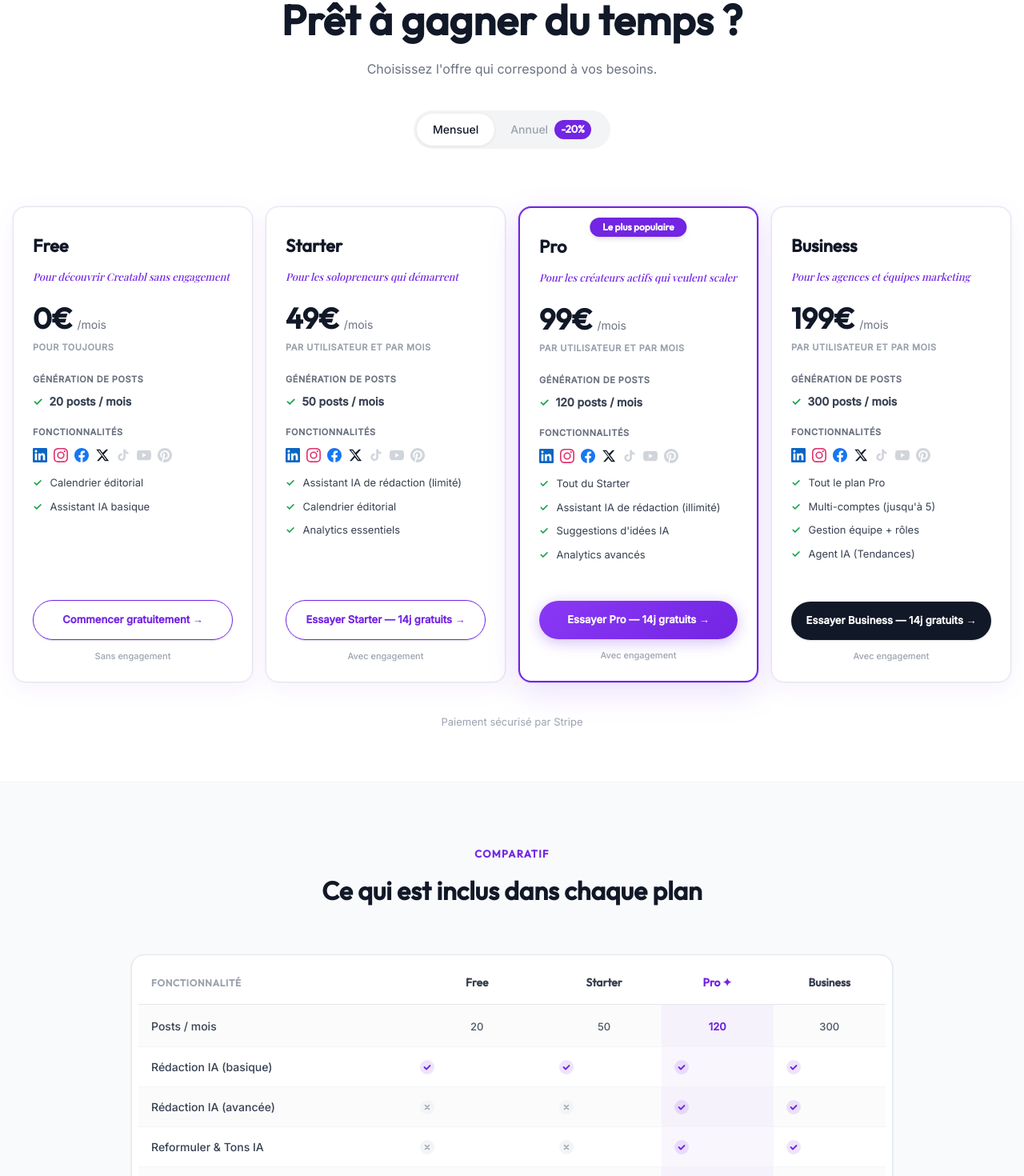
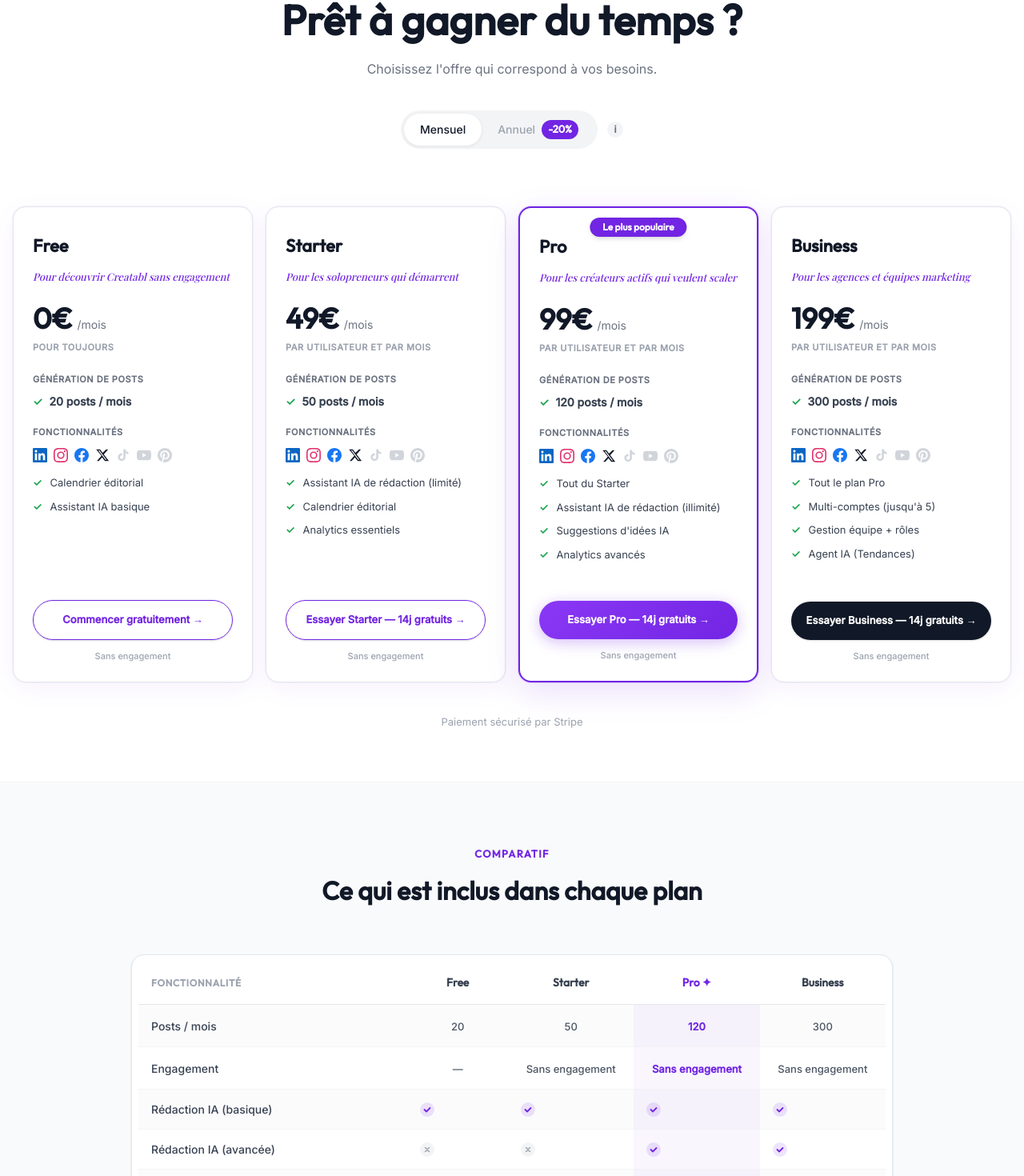
Before and after one commit to klocknaomi-hash/site-web, a Next.js app: page /pricing in a window 1280 px wide. Shown: the part 185-1655 px from the top of the page at 80% size. Built offline with nearby package versions, Linux system fonts and the light colour scheme; no server answers.

Commit message:
fix: annual price display + correct engagement labels

```diff
--- a/app/pricing/page.tsx
+++ b/app/pricing/page.tsx
@@ -174,6 +174,7 @@ const faqs = [
 type CellValue = "check" | "cross" | "soon" | string;
 const comparisonRows: { label: string; free: CellValue; starter: CellValue; pro: CellValue; business: CellValue }[] = [
   { label: "Posts / mois", free: "20", starter: "50", pro: "120", business: "300" },
+  { label: "Engagement", free: "—", starter: "Sans engagement", pro: "Sans engagement", business: "Sans engagement" },
   { label: "Rédaction IA (basique)", free: "check", starter: "check", pro: "check", business: "check" },
   { label: "Rédaction IA (avancée)", free: "cross", starter: "cross", pro: "check", business: "check" },
   { label: "Reformuler & Tons IA", free: "cross", starter: "cross", pro: "check", business: "check" },
@@ -198,6 +199,11 @@ function renderCell(val: CellValue, isPro: boolean) {
     }}>{val}</span>
   );
 }
+
+const getEngagementLabel = (planName: string, billingState: "monthly" | "yearly") => {
+  if (planName === "Free") return "Sans engagement";
+  return billingState === "monthly" ? "Sans engagement" : "Avec engagement — 12 mois";
+};
 
 export default function PricingPage() {
   const [billing, setBilling] = useState<"monthly" | "yearly">("monthly");
@@ -227,7 +233,7 @@ export default function PricingPage() {
 
         {/* Toggle mensuel / annuel */}
         <ScrollReveal delay={200}>
-          <div className="flex justify-center mb-14">
+          <div className="flex items-center justify-center gap-3 mb-14">
             <div style={{
               background: "#F3F4F6",
               borderRadius: "40px",
@@ -272,6 +278,26 @@ export default function PricingPage() {
                 </span>
               </button>
             </div>
+
+            {/* Tooltip Info Icon */}
+            <div className="relative group flex items-center">
+              <button
+                type="button"
+                aria-label="Informations sur l'engagement"
+                className="w-5 h-5 rounded-full bg-[#F3F4F6] hover:bg-[#E5E7EB] text-[#6B7280] hover:text-[#111827] flex items-center justify-center font-inter font-bold text-[12px] transition-colors cursor-help"
+              >
+                i
+              </button>
+              <div className="absolute left-1/2 -translate-x-1/2 bottom-full mb-2.5 hidden group-hover:block w-72 p-3 bg-[#111827] text-white text-[12px] leading-snug rounded-xl shadow-xl z-20 pointer-events-none transition-all duration-200 font-inter text-left">
+                <p className="mb-1.5">
+                  <strong className="font-semibold text-white">Mensuel :</strong> sans engagement, annulable à tout moment. Accès conservé jusqu&apos;à la fin de la période payée.
+                </p>
+                <p>
+                  <strong className="font-semibold text-white">Annuel :</strong> engagement 12 mois avec 20% de réduction.
+                </p>
+                <div className="absolute top-full left-1/2 -translate-x-1/2 border-4 border-transparent border-t-[#111827]" />
+              </div>
+            </div>
           </div>
         </ScrollReveal>
       </section>
@@ -310,11 +336,16 @@ export default function PricingPage() {
                     </p>
 
                     <div className="flex flex-col gap-1">
-                      <div className="flex items-baseline gap-1.5">
+                      <div className="flex items-baseline gap-1.5 flex-wrap">
                         <span className="font-outfit font-extrabold text-[#111827] text-4xl leading-none">
                           {displayPrice}€
                         </span>
                         <span className="font-inter text-[#6B7280] text-[14px]">/mois</span>
+                        {billing === "yearly" && plan.name !== "Free" && (
+                          <span className="font-inter text-[#6B7280] text-[13px] font-normal">
+                            soit {plan.price.yearly * 12}€/an
+                          </span>
+                        )}
                       </div>
 
                       <p className="font-inter font-bold text-[#9CA3AF] text-[11px] uppercase tracking-wider mt-1.5">
@@ -392,7 +423,7 @@ export default function PricingPage() {
                     </a>
 
                     <p className="font-inter text-[#9CA3AF] text-[11px] text-center font-medium mt-1">
-                      {plan.footerText}
+                      {getEngagementLabel(plan.name, billing)}
                     </p>
                   </div>
                 </div>
@@ -439,7 +470,14 @@ export default function PricingPage() {
                   </tr>
                 </thead>
                 <tbody>
-                  {comparisonRows.map((row, i) => (
+                  {comparisonRows.map((row, i) => {
+                    const isEngagement = row.label === "Engagement";
+                    const freeVal = isEngagement ? "—" : row.free;
+                    const starterVal = isEngagement ? getEngagementLabel("Starter", billing) : row.starter;
+                    const proVal = isEngagement ? getEngagementLabel("Pro", billing) : row.pro;
+                    const businessVal = isEngagement ? getEngagementLabel("Business", billing) : row.business;
+
+                    return (
                       <tr
                         key={row.label}
                         style={{
@@ -451,19 +489,20 @@ export default function PricingPage() {
                           {row.label}
                         </td>
                         <td style={{ textAlign: "center", padding: "14px 16px" }}>
-                        {renderCell(row.free, false)}
+                          {renderCell(freeVal, false)}
                         </td>
                         <td style={{ textAlign: "center", padding: "14px 16px" }}>
-                        {renderCell(row.starter, false)}
+                          {renderCell(starterVal, false)}
                         </td>
                         <td style={{ textAlign: "center", padding: "14px 16px", background: "rgba(114,37,227,0.04)" }}>
-                        {renderCell(row.pro, true)}
+                          {renderCell(proVal, true)}
                         </td>
                         <td style={{ textAlign: "center", padding: "14px 16px" }}>
-                        {renderCell(row.business, false)}
+                          {renderCell(businessVal, false)}
                         </td>
                       </tr>
-                  ))}
+                    );
+                  })}
                 </tbody>
               </table>
             </div>
```
Lines whose indentation alone changed are shown as unchanged.
